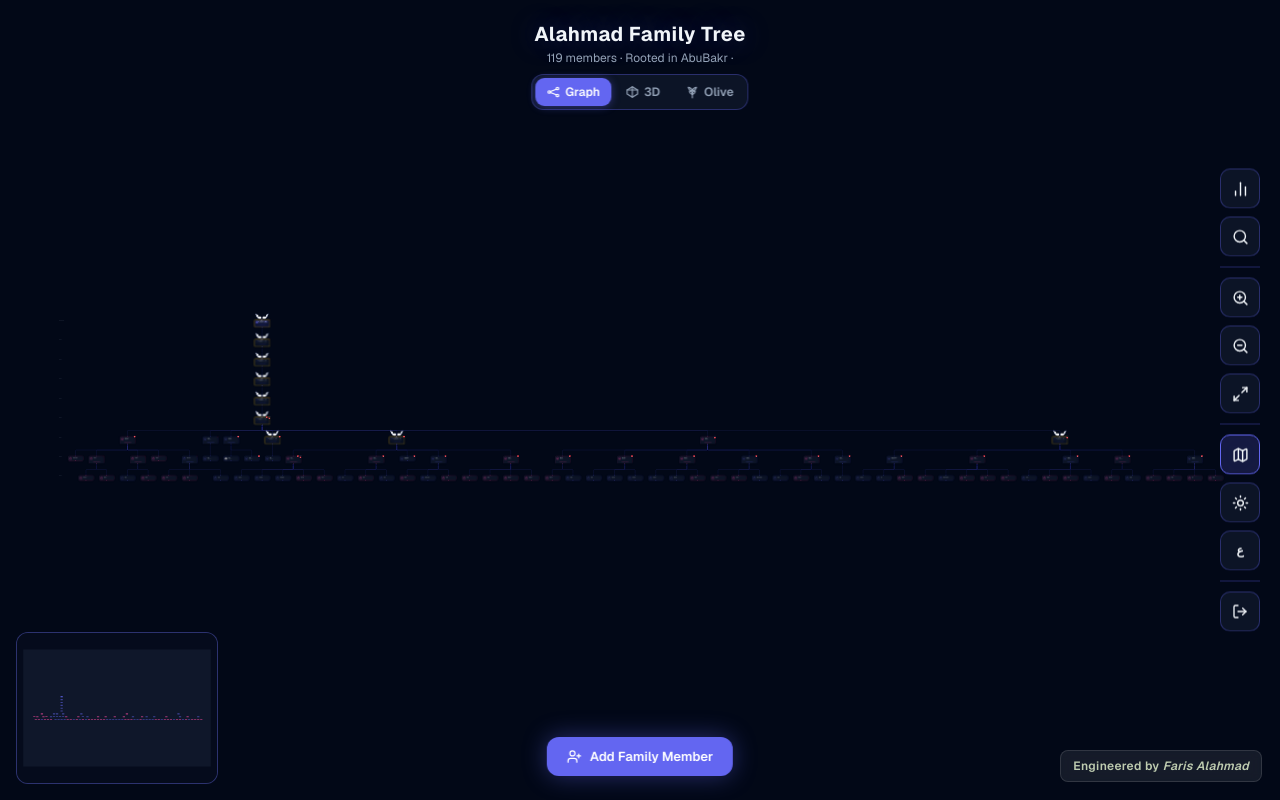
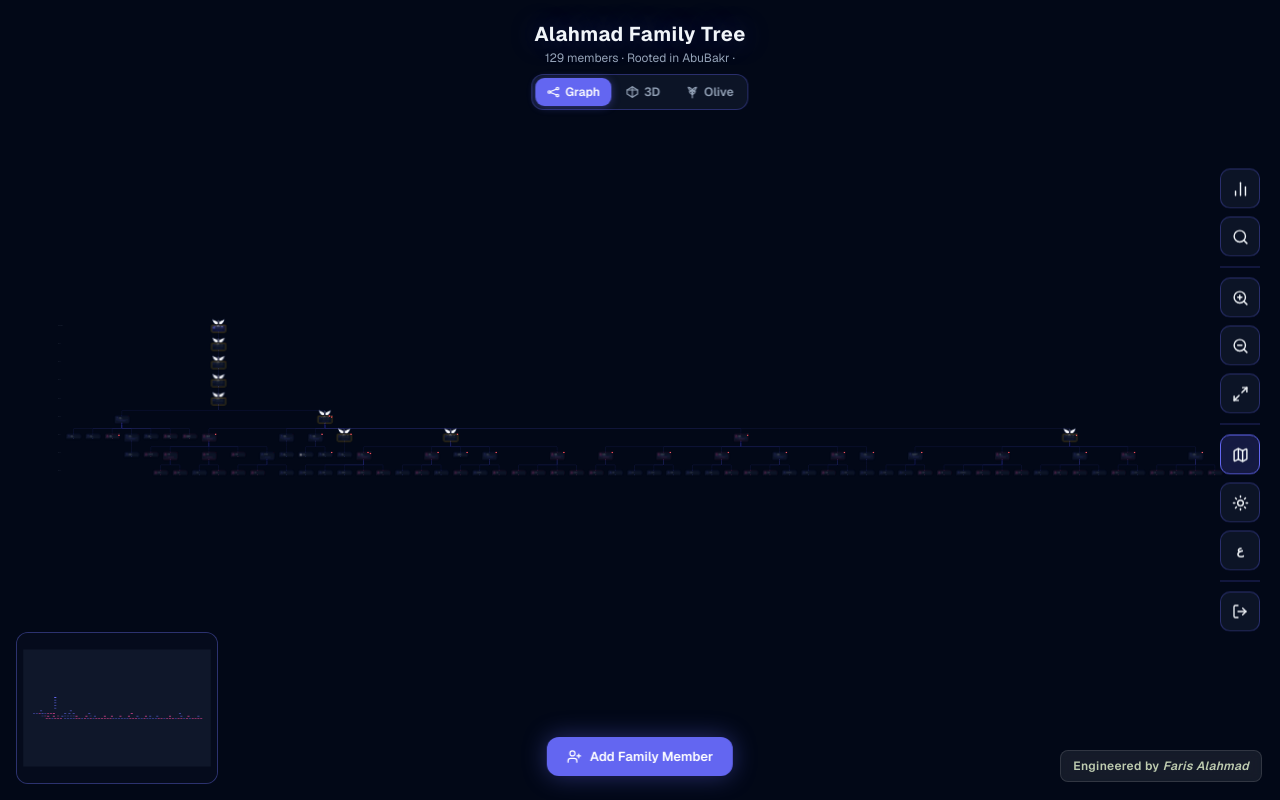
Before and after one commit to FarisAlahmad714/AlahmadFamiilyTree, a Next.js app: page /tree in a window 1280 px wide. Built offline with nearby package versions, Linux system fonts and the light colour scheme; no server answers.

Commit message:
Add Najib + family (7 of 9 children), fix wing halo erasure to color-targeted

```diff
--- a/data/family.json
+++ b/data/family.json
@@ -89,6 +89,156 @@
       "birthYear": null,
       "deathYear": null,
       "deceased": true,
+      "location": null,
+      "notes": null,
+      "photos": []
+    },
+    {
+      "id": "najib",
+      "firstName": "Najib",
+      "firstNameAr": "نجيب",
+      "surname": "Alahmad",
+      "gender": "male",
+      "parentId": "mustafa",
+      "spouseIds": [],
+      "birthYear": null,
+      "deathYear": null,
+      "deceased": false,
+      "location": null,
+      "notes": null,
+      "photos": []
+    },
+    {
+      "id": "muneera-najib",
+      "firstName": "Muneera",
+      "firstNameAr": "منيرة",
+      "surname": "Alahmad",
+      "gender": "female",
+      "parentId": "najib",
+      "spouseIds": [],
+      "birthYear": null,
+      "deathYear": null,
+      "deceased": false,
+      "location": null,
+      "notes": null,
+      "photos": []
+    },
+    {
+      "id": "dunya-najib",
+      "firstName": "Dunya",
+      "firstNameAr": "دنيا",
+      "surname": "Alahmad",
+      "gender": "female",
+      "parentId": "najib",
+      "spouseIds": [],
+      "birthYear": null,
+      "deathYear": null,
+      "deceased": false,
+      "location": null,
+      "notes": null,
+      "photos": []
+    },
+    {
+      "id": "alam-najib",
+      "firstName": "Alam",
+      "firstNameAr": "علم",
+      "surname": "Alahmad",
+      "gender": "male",
+      "parentId": "najib",
+      "spouseIds": [],
+      "birthYear": null,
+      "deathYear": null,
+      "deceased": false,
+      "location": null,
+      "notes": null,
+      "photos": []
+    },
+    {
+      "id": "husni-najib",
+      "firstName": "Husni",
+      "firstNameAr": "حسني",
+      "surname": "Alahmad",
+      "gender": "male",
+      "parentId": "najib",
+      "spouseIds": [],
+      "birthYear": null,
+      "deathYear": null,
+      "deceased": false,
+      "location": null,
+      "notes": null,
+      "photos": []
+    },
+    {
+      "id": "najeeb-husni",
+      "firstName": "Najeeb",
+      "firstNameAr": "نجيب",
+      "surname": "Alahmad",
+      "gender": "male",
+      "parentId": "husni-najib",
+      "spouseIds": [],
+      "birthYear": null,
+      "deathYear": null,
+      "deceased": false,
+      "location": null,
+      "notes": null,
+      "photos": []
+    },
+    {
+      "id": "nadia-najib",
+      "firstName": "Nadia",
+      "firstNameAr": "نادية",
+      "surname": "Alahmad",
+      "gender": "female",
+      "parentId": "najib",
+      "spouseIds": ["nadia-husband"],
+      "birthYear": null,
+      "deathYear": null,
+      "deceased": false,
+      "location": null,
+      "notes": null,
+      "photos": []
+    },
+    {
+      "id": "nadia-husband",
+      "firstName": "Unknown",
+      "firstNameAr": "غير معروف",
+      "surname": "",
+      "gender": "male",
+      "parentId": null,
+      "spouseIds": ["nadia-najib"],
+      "birthYear": null,
+      "deathYear": null,
+      "deceased": true,
+      "location": null,
+      "notes": "Nadia's deceased husband — name unknown",
+      "photos": []
+    },
+    {
+      "id": "firas-najib",
+      "firstName": "Firas",
+      "firstNameAr": "فراس",
+      "surname": "Alahmad",
+      "gender": "male",
+      "parentId": "najib",
+      "spouseIds": [],
+      "birthYear": null,
+      "deathYear": null,
+      "deceased": false,
+      "location": null,
+      "notes": null,
+      "photos": []
+    },
+    {
+      "id": "saad-najib",
+      "firstName": "Saad",
+      "firstNameAr": "سعد",
+      "surname": "Alahmad",
+      "gender": "male",
+      "parentId": "najib",
+      "spouseIds": [],
+      "birthYear": null,
+      "deathYear": null,
+      "deceased": false,
       "location": null,
       "notes": null,
       "photos": []
--- a/scripts/remove-bg.mjs
+++ b/scripts/remove-bg.mjs
@@ -19,15 +19,22 @@ for (let i = 0; i < data.length; i += 4) {
   }
 }
 
-// ── 2. Erase the entire center-top region (halo + sparkles) ──────────────────
-// The halo and sparkles sit in the center band of the image.
-// Erase a wide vertical strip from the center so only the wing sides remain.
+// ── 2. Erase halo + sparkles from center region (color-targeted, not rect) ───
+// Only erase pixels that are gold/yellow/orange (halo ring and sparkles).
+// White wing pixels that happen to be in the center area are preserved.
 const cx = Math.floor(width / 2)
-const eraseHalfW = 130   // 260px total strip centered on image
-for (let y = 0; y < 110; y++) {
-  for (let x = cx - eraseHalfW; x < cx + eraseHalfW; x++) {
+for (let y = 0; y < 120; y++) {
+  for (let x = cx - 140; x < cx + 140; x++) {
     const i = (y * width + x) * 4
-    data[i+3] = 0
+    const r = data[i], g = data[i+1], b = data[i+2], a = data[i+3]
+    if (a < 10) continue  // already transparent
+    // Gold/yellow: high red, medium-high green, low blue
+    const isGold = r > 160 && g > 120 && b < 100 && r > g && r > b
+    // Off-white sparkle: high all channels but not pure white
+    const isSparkle = r > 220 && g > 220 && b > 180 && b < 240
+    if (isGold || isSparkle) {
+      data[i+3] = 0
+    }
   }
 }
 
```
Also changed, not shown: public/angel-wings-transparent.png.
